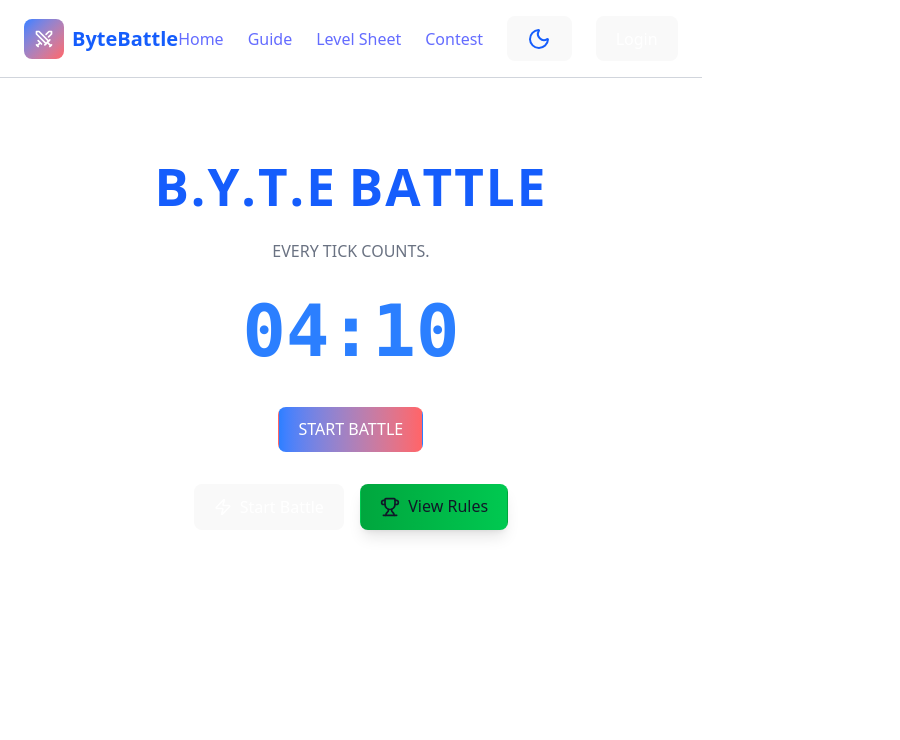
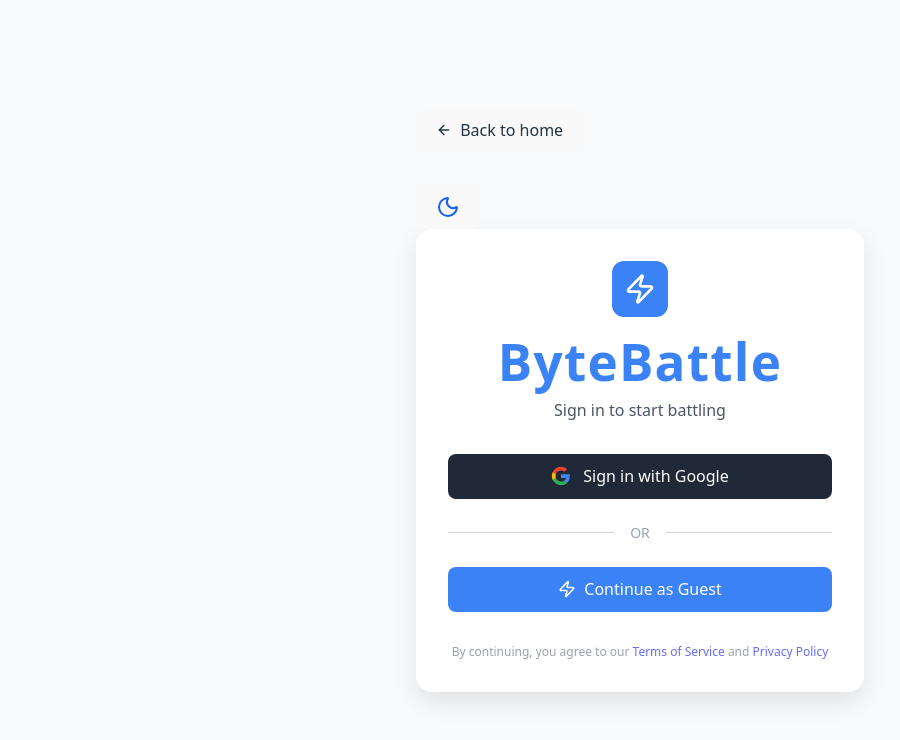
Before and after one commit to srishtiraghava/B.Y.T.E-BATTLE, a React (Vite) app: page /login in a window 1280 px wide. Shown: the top 740 px of the page, without its empty margins (0-900 px from the left). Built offline with nearby package versions, Linux system fonts and the light colour scheme.

Commit message:
login.jsx added

```diff
--- a/package.json
+++ b/package.json
@@ -13,7 +13,8 @@
     "@tailwindcss/vite": "^4.1.18",
     "lucide-react": "^0.562.0",
     "react": "^19.2.0",
-    "react-dom": "^19.2.0"
+    "react-dom": "^19.2.0",
+    "react-router-dom": "^7.12.0"
   },
   "devDependencies": {
     "@eslint/js": "^9.39.1",
--- a/src/App.css
+++ b/src/App.css
@@ -1,10 +1,10 @@
 
-
+@import "tailwindcss";
 #root {
-  max-width: 1280px;
-  margin: 0 auto;
-  padding: 2rem;
-  text-align: center;
+   width: 100%;
+  height: 100%;
+  margin: 0;
+  padding: 0;
 }
 
 .logo {
--- a/src/App.jsx
+++ b/src/App.jsx
@@ -1,15 +1,18 @@
 import { useState } from 'react'
 import React from 'react'
 import './index.css'
-import ByteBattleHomepage from './components/ByteBattleHomepage.jsx';
+import { BrowserRouter as Router, Routes, Route } from 'react-router-dom'
+import ByteBattleHomepage from './components/ByteBattleHomepage.jsx'
+import Login from './components/Login.jsx'
 
 function App() {
-
-
   return (
-    <>
-      <ByteBattleHomepage />
-    </>
+    <Router>
+      <Routes>
+        <Route path="/" element={<ByteBattleHomepage />} />
+        <Route path="/login" element={<Login />} />
+      </Routes>
+    </Router>
   )
 }
 
--- a/src/components/ByteBattleHomepage.jsx
+++ b/src/components/ByteBattleHomepage.jsx
@@ -1,5 +1,6 @@
 import React, { useState, useEffect } from 'react';
 import { Moon, Sun, Menu, Swords, Zap, Trophy } from 'lucide-react';
+import { useNavigate } from 'react-router-dom'
 
 const TITLE = ['B', '.', 'Y', '.', 'T', '.', 'E', ' ', 'B', 'A', 'T', 'T', 'L', 'E'];
 
@@ -7,6 +8,9 @@
   const [isDark, setIsDark] = useState(false);
   const [visibleLetters, setVisibleLetters] = useState([]);
   const [timeLeft, setTimeLeft] = useState(255);
+  const navigate = useNavigate()
+
+
 
   /* LETTER ANIMATION */
   useEffect(() => {
@@ -31,7 +35,7 @@
   /* THEME */
   const theme = {
     navText: isDark
-      ? 'text-cyam-500 hover:text-red-400'
+      ? 'text-orange-500 hover:text-red-400'
       : 'text-blue-600 hover:text-blue-500',
 
     iconBg: isDark
@@ -80,13 +84,15 @@
             )}
           </button>
 
-          <button className="px-6 py-2 bg-gray-900 text-white rounded-lg">
+          <button className="px-6 py-2 bg-gray-900 text-white rounded-lg" onClick={() => navigate('/login')}>
             Login
           </button>
 
           <Menu className="md:hidden" />
         </div>
       </nav>
+
+
 
       {/* HERO */}
       <main className="text-center py-20">
--- /dev/null
+++ b/src/components/Login.jsx
@@ -0,0 +1,121 @@
+import React, { useState } from 'react';
+import { Moon, Sun, ArrowLeft, Zap } from 'lucide-react';
+import { useNavigate } from 'react-router-dom'
+
+const Login = () => {
+  const [isDark, setIsDark] = useState(false);
+  const navigate = useNavigate();
+
+  const handleGoogleLogin = () => {
+    alert("Redirecting to Google Login...");
+  };
+
+  return (
+    <div className={`min-h-screen flex items-center justify-center p-4 transition-colors duration-300 ${isDark ? 'bg-gray-900' : 'bg-gray-50'}`}>
+
+      <div className="w-full max-w-md">
+        {/* Back button */}
+       <button
+  className={`flex items-center gap-2 mb-8 text-sm font-medium transition-opacity hover:opacity-70 ${isDark ? 'text-white-400' : 'text-white-600'}`}
+  onClick={() => navigate('/')}
+>
+  <ArrowLeft size={16} />
+  Back to home
+</button>
+{/* THEME TOGGLER — FIXED */}
+          <button
+            onClick={() => setIsDark(!isDark)}
+            className="p-2 rounded-lg hover:bg-gray-200 dark:hover:bg-gray-800"
+          >
+            {isDark ? (
+              <Sun className="text-yellow-400" />
+            ) : (
+              <Moon className="text-blue-600" />
+            )}
+          </button>
+
+        {/* Main Card */}
+        <div
+          className="p-8 rounded-2xl transition-colors"
+          style={{
+            backgroundColor: isDark ? '#1F2937' : '#fff',
+            boxShadow: isDark ? 'none' : '0 10px 25px rgba(0,0,0,0.1)'
+          }}
+        >
+          <div className="text-center mb-8">
+            {/* Logo */}
+            <div
+              className="inline-flex p-3 rounded-xl mb-4"
+              style={{
+                backgroundColor: isDark ? '#EF4444' : '#3B82F6'
+              }}
+            >
+              <Zap className="text-white" size={32} />
+            </div>
+
+            {/* Title */}
+            <h1
+              className="text-3xl font-bold mb-2 tracking-wide"
+              style={{
+                color: isDark ? '#F87171' : '#3B82F6'
+              }}
+            >
+              ByteBattle
+            </h1>
+            <p className={isDark ? 'text-gray-400' : 'text-gray-600'}>
+              Sign in to start battling
+            </p>
+          </div>
+
+          {/* Google Sign In Button */}
+          <button
+            onClick={handleGoogleLogin}
+            className="w-full flex items-center justify-center gap-3 py-3 px-4 rounded-lg font-semibold transition-all active:scale-95 hover:opacity-90"
+            style={{
+              backgroundColor: isDark ? '#374151' : '#1F2937',
+              color: '#fff'
+            }}
+          >
+            <svg width="20" height="20" viewBox="0 0 24 24" fill="none">
+              <path d="M22.56 12.25c0-.78-.07-1.53-.2-2.25H12v4.26h5.92c-.26 1.37-1.04 2.53-2.21 3.31v2.77h3.57c2.08-1.92 3.28-4.74 3.28-8.09z" fill="#4285F4"/>
+              <path d="M12 23c2.97 0 5.46-.98 7.28-2.66l-3.57-2.77c-.98.66-2.23 1.06-3.71 1.06-2.86 0-5.29-1.93-6.16-4.53H2.18v2.84C3.99 20.53 7.7 23 12 23z" fill="#34A853"/>
+              <path d="M5.84 14.09c-.22-.66-.35-1.36-.35-2.09s.13-1.43.35-2.09V7.07H2.18C1.43 8.55 1 10.22 1 12s.43 3.45 1.18 4.93l2.85-2.22.81-.62z" fill="#FBBC05"/>
+              <path d="M12 5.38c1.62 0 3.06.56 4.21 1.64l3.15-3.15C17.45 2.09 14.97 1 12 1 7.7 1 3.99 3.47 2.18 7.07l3.66 2.84c.87-2.6 3.3-4.53 6.16-4.53z" fill="#EA4335"/>
+            </svg>
+            Sign in with Google
+          </button>
+
+
+          {/* Divider */}
+          <div className="flex items-center gap-4 my-6">
+            <div className={`flex-1 h-px ${isDark ? 'bg-gray-700' : 'bg-gray-300'}`}></div>
+            <span className={`text-sm ${isDark ? 'text-gray-500' : 'text-gray-400'}`}>OR</span>
+            <div className={`flex-1 h-px ${isDark ? 'bg-gray-700' : 'bg-gray-300'}`}></div>
+          </div>
+
+          {/* Quick Battle Button */}
+          <button
+            className="w-full py-3 px-4 rounded-lg font-semibold transition-all active:scale-95 hover:opacity-90 flex items-center justify-center gap-2"
+            style={{
+              backgroundColor: isDark ? '#10B981' : '#3B82F6',
+              color: '#fff'
+            }}
+          >
+            <Zap size={18} />
+            Continue as Guest
+          </button>
+
+          {/* Footer */}
+          <p className={`mt-8 text-center text-xs ${isDark ? 'text-gray-500' : 'text-gray-400'}`}>
+            By continuing, you agree to our{' '}
+            <a href="#" className="underline hover:opacity-70">Terms of Service</a>
+            {' '}and{' '}
+            <a href="#" className="underline hover:opacity-70">Privacy Policy</a>
+          </p>
+        </div>
+      </div>
+    </div>
+  );
+};
+
+export default Login;
--- a/src/index.css
+++ b/src/index.css
@@ -25,8 +25,8 @@
 
 body {
   margin: 0;
-  display: flex;
-  place-items: center;
+    /* display: flex;
+  place-items: center; */
   min-width: 320px;
   min-height: 100vh;
 }
```
Also changed, not shown: 1 other file (tests, documents, lock files or other folders).
